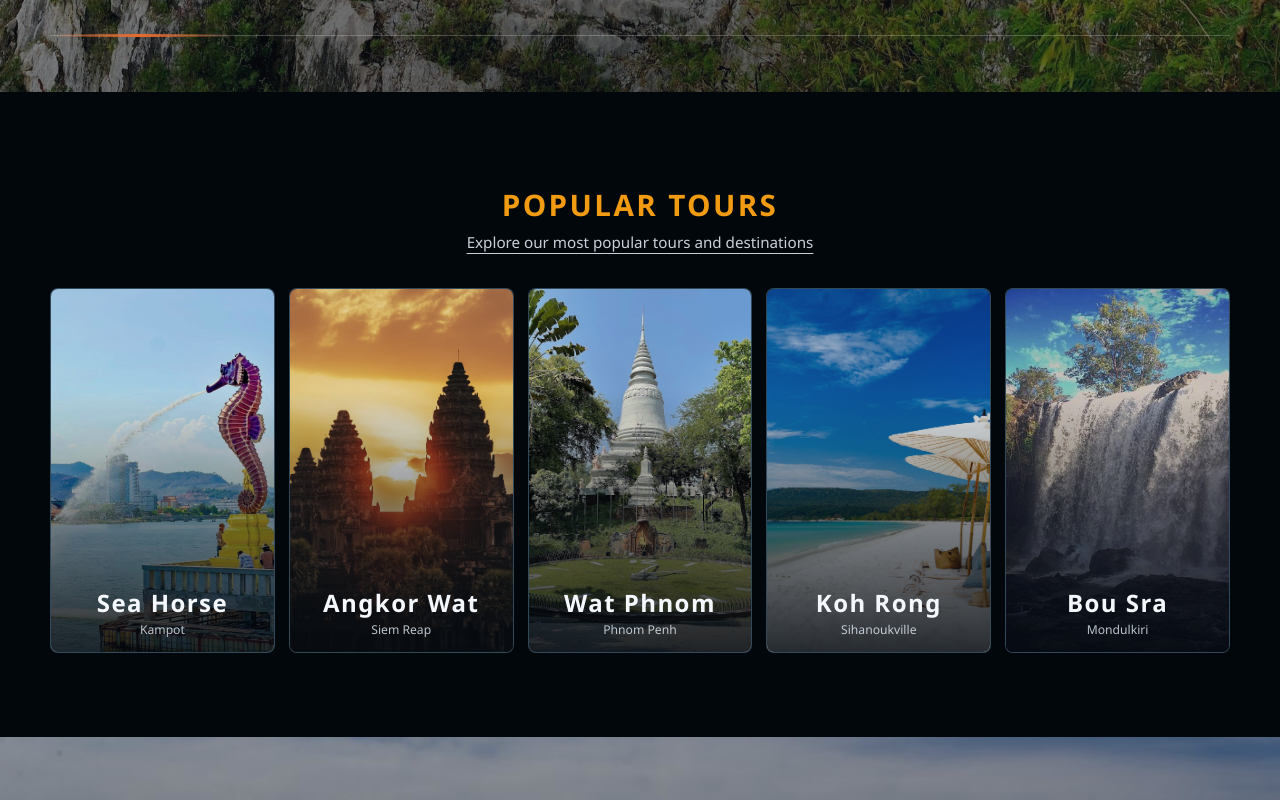
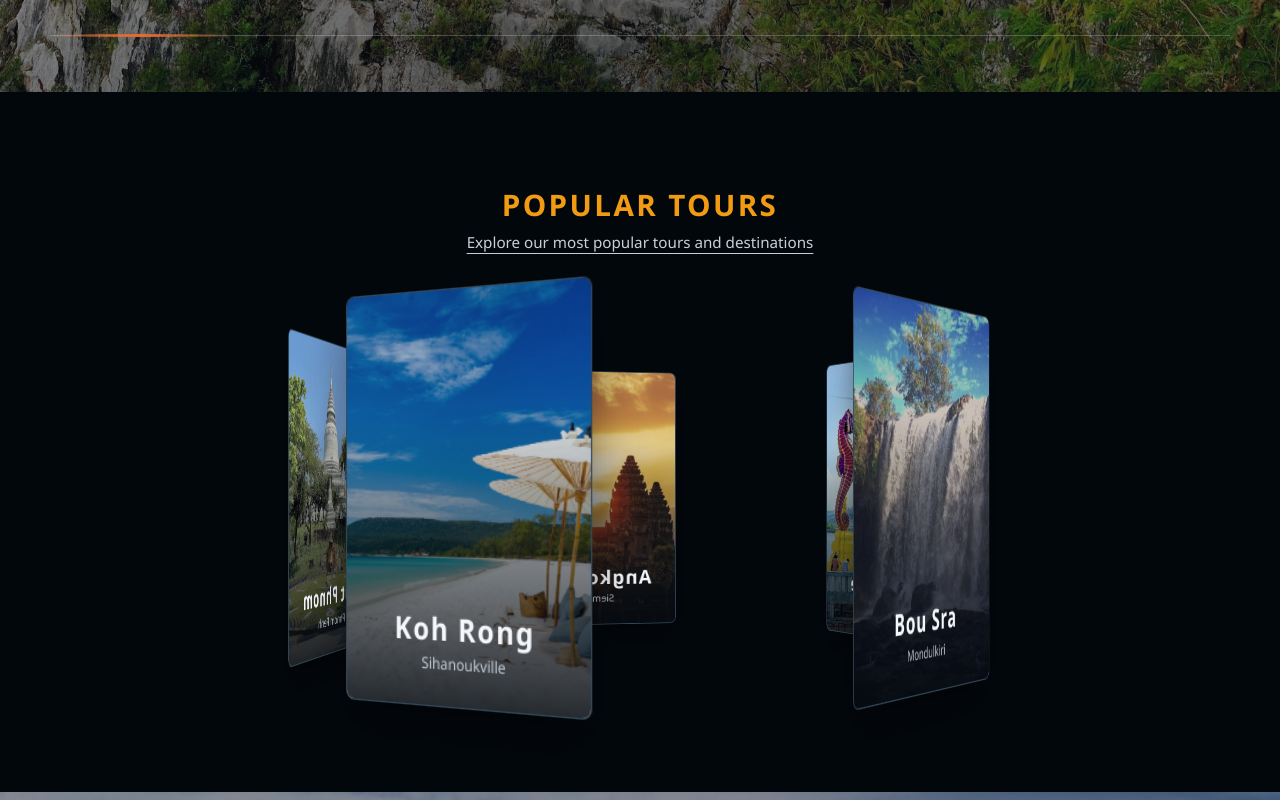
Before and after one commit to Sunhak17/KhmerGo, a React (Vite) app in the folder frontend/: page / in a window 1280 px wide. Shown: the part 920-1720 px from the top of the page. Built offline with nearby package versions, Linux system fonts and the light colour scheme; no server answers.

Commit message:
Adding animation for popular tour

```diff
--- a/frontend/src/components/home/PopularTours.jsx
+++ b/frontend/src/components/home/PopularTours.jsx
@@ -46,9 +46,15 @@ export default function PopularTours() {
         <h2>Popular Tours</h2>
         <p className="popular-tours-subtitle">Explore our most popular tours and destinations</p>
 
-        <div className="popular-tours-grid">
-          {tours.map((tour) => (
-            <article key={tour.id} className="popular-tour-card">
+        <div className="popular-tours-carousel">
+          <div className="popular-tours-stage">
+            <div className="popular-tours-ring">
+              {tours.map((tour, index) => (
+                <article
+                  key={tour.id}
+                  className="popular-tour-card"
+                  style={{ "--i": index }}
+                >
               <img src={tour.image} alt={tour.title} className="popular-tour-image" />
               <div className="popular-tour-overlay" />
               <div className="popular-tour-content">
@@ -56,7 +62,9 @@ export default function PopularTours() {
                 <p>{tour.description}</p>
               </div>
             </article>
-          ))}
+              ))}
+            </div>
+          </div>
         </div>
       </div>
     </section>
--- a/frontend/src/styles/components/PopularTours.css
+++ b/frontend/src/styles/components/PopularTours.css
@@ -29,19 +29,70 @@
   text-underline-offset: 5px;
 }
 
-.popular-tours-grid {
-  display: grid;
-  grid-template-columns: repeat(5, minmax(0, 1fr));
-  gap: 14px;
+.popular-tours-carousel {
+  position: relative;
+  width: 100%;
+}
+
+.popular-tours-stage {
+  position: relative;
+  height: 420px;
+  display: flex;
+  align-items: center;
+  justify-content: center;
+  perspective: 1200px;
+}
+
+.popular-tours-ring {
+  position: relative;
+  width: 100%;
+  height: 100%;
+  transform-style: preserve-3d;
+  animation: popularTourSpin 18s linear infinite;
+}
+
+.popular-tours-carousel:hover .popular-tours-ring {
+  animation-play-state: paused;
 }
 
 .popular-tour-card {
   position: relative;
-  min-height: 365px;
+  width: 220px;
+  height: 320px;
   border-radius: 8px;
   overflow: hidden;
   border: 1px solid rgba(146, 210, 255, 0.28);
   background: #0d131a;
+  position: absolute;
+  top: 50%;
+  left: 50%;
+  transform: translate(-50%, -50%) rotateY(calc(var(--i, 0) * 72deg)) translateZ(320px);
+  opacity: 0;
+  animation: popularTourFade 0.7s ease forwards;
+  transform-style: preserve-3d;
+  box-shadow: 0 18px 40px rgba(0, 0, 0, 0.45);
+  transition: transform 0.45s ease, box-shadow 0.45s ease;
+  will-change: transform;
+}
+
+.popular-tour-card:nth-child(1) {
+  animation-delay: 0.05s;
+}
+
+.popular-tour-card:nth-child(2) {
+  animation-delay: 0.12s;
+}
+
+.popular-tour-card:nth-child(3) {
+  animation-delay: 0.19s;
+}
+
+.popular-tour-card:nth-child(4) {
+  animation-delay: 0.26s;
+}
+
+.popular-tour-card:nth-child(5) {
+  animation-delay: 0.33s;
 }
 
 .popular-tour-image {
@@ -49,22 +100,27 @@
   height: 100%;
   object-fit: cover;
   filter: saturate(0.86);
+  transform: scale(1.02);
+  transition: transform 0.45s ease, filter 0.45s ease;
 }
 
 .popular-tour-overlay {
   position: absolute;
   inset: 0;
   background: linear-gradient(180deg, rgba(5, 10, 16, 0.1) 28%, rgba(5, 10, 16, 0.86) 100%);
+  transition: opacity 0.45s ease;
 }
 
 .popular-tour-content {
   position: absolute;
   left: 0;
   right: 0;
-  bottom: 0;
+  bottom: 18px;
   z-index: 1;
   padding: 0 14px 14px;
   text-align: center;
+  transform: translateY(8px);
+  transition: transform 0.45s ease;
 }
 
 .popular-tour-content h3 {
@@ -80,13 +136,63 @@
   color: rgba(226, 235, 245, 0.82);
 }
 
+.popular-tour-card:hover .popular-tour-image {
+  transform: scale(1.1);
+  filter: saturate(1.05);
+}
+
+.popular-tour-card:hover .popular-tour-overlay {
+  opacity: 0.78;
+}
+
+.popular-tour-card:hover .popular-tour-content {
+  transform: translateY(0);
+}
+
+.popular-tour-card:hover {
+  transform: translate(-50%, -50%) rotateY(calc(var(--i, 0) * 72deg)) translateZ(360px) scale(1.06);
+  box-shadow: 0 26px 55px rgba(0, 0, 0, 0.55);
+  z-index: 2;
+}
+
+@keyframes popularTourFade {
+  0% {
+    opacity: 0;
+  }
+  100% {
+    opacity: 1;
+  }
+}
+
+@keyframes popularTourSpin {
+  0% {
+    transform: rotateY(0deg);
+  }
+  100% {
+    transform: rotateY(360deg);
+  }
+}
+
+@media (prefers-reduced-motion: reduce) {
+  .popular-tour-card,
+  .popular-tour-image,
+  .popular-tour-overlay,
+  .popular-tour-content {
+    animation: none;
+    transition: none;
+    transform: none;
+  }
+}
+
 @media (max-width: 1100px) {
-  .popular-tours-grid {
-    grid-template-columns: repeat(2, minmax(0, 1fr));
+  .popular-tours-stage {
+    height: 380px;
   }
 
   .popular-tour-card {
-    min-height: 320px;
+    width: 200px;
+    height: 300px;
+    transform: translate(-50%, -50%) rotateY(calc(var(--i, 0) * 72deg)) translateZ(280px);
   }
 }
 
@@ -95,11 +201,13 @@
     padding: 72px 0;
   }
 
-  .popular-tours-grid {
-    grid-template-columns: 1fr;
+  .popular-tours-stage {
+    height: 320px;
   }
 
   .popular-tour-card {
-    min-height: 280px;
+    width: 180px;
+    height: 260px;
+    transform: translate(-50%, -50%) rotateY(calc(var(--i, 0) * 72deg)) translateZ(230px);
   }
 }
```
